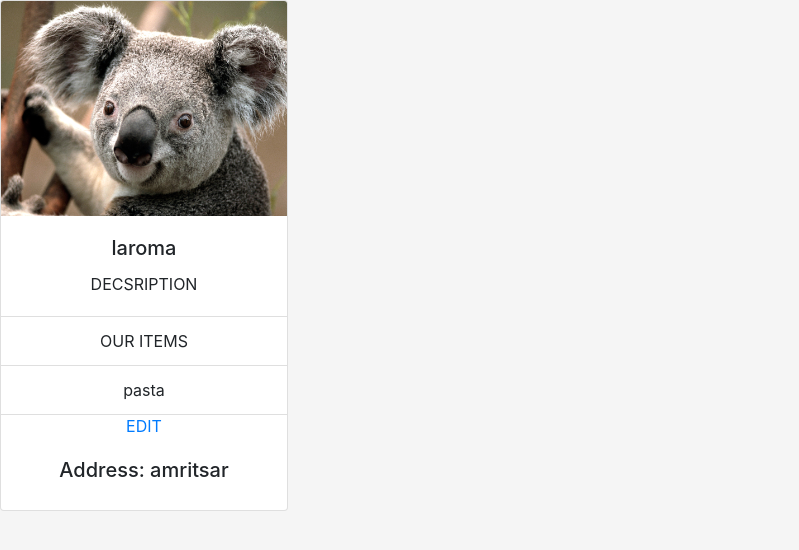
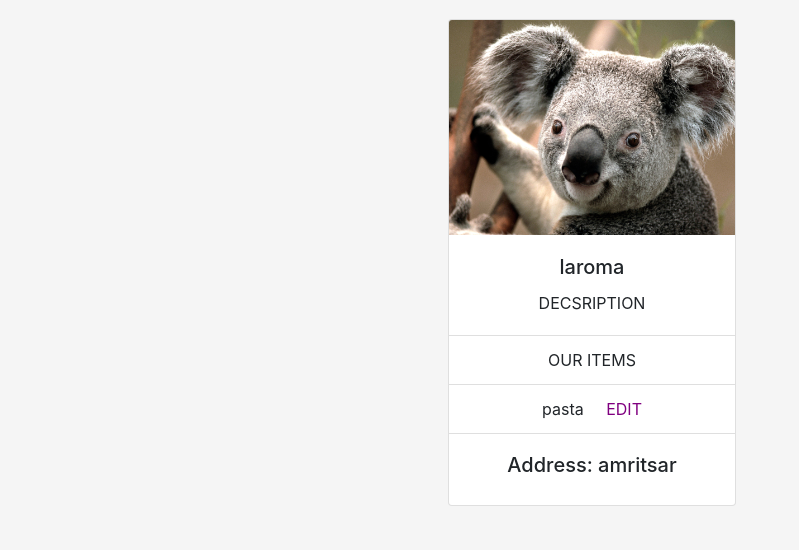
Before and after one commit to navjotchaudhary/FoodApp, a Django app: a page that uses template/products/restaurant.html in a window 1280 px wide. Shown: the part 56-606 px from the top of the page, without its empty margins (0-799 px from the left). Run offline with Django 3.2, Linux system fonts and the light colour scheme; a user stored in the database is signed in; data comes from the database, SQL or seed files in the repository; both versions use the stored data as it was after the commit; some libraries are stand-ins or nearby versions.

Commit message:
minor edit

```diff
--- a/template/products/restaurant.html
+++ b/template/products/restaurant.html
@@ -5,7 +5,7 @@
 {% block body %}
 
 
-<div style="text-align: center;">
+<div style="text-align: center;margin-left: 35%; margin-top: 19px;">
 <div class="card" style="width: 18rem;text-align: center;">
    <img src="../{{ restaurant.image }}" class="card-img-top" alt="...">
    <div class="card-body">
@@ -17,9 +17,9 @@
 
      {% for r in restaurant.menu.all %}
 
-     <li class="list-group-item">{{ r }}</li>{% if request.user.is_staff %}
-     <a href=http://127.0.0.1:8000/admin/product/food/{{ r.id }}/change/> EDIT</a>
-
+     <li class="list-group-item">{{ r }}{% if request.user.is_staff %} &nbsp; &nbsp;
+     <a class="stretched-link" style="color:purple" href=http://127.0.0.1:8000/admin/product/food/{{ r.id }}/change/> EDIT</a>
+   </li>
 {% endif %}
 
    {%  endfor %}
```
Also changed, not shown: db.sqlite3.
